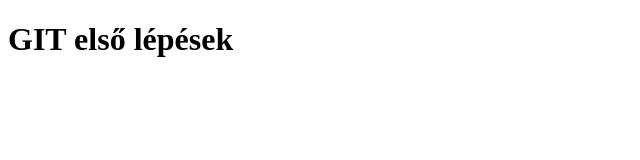
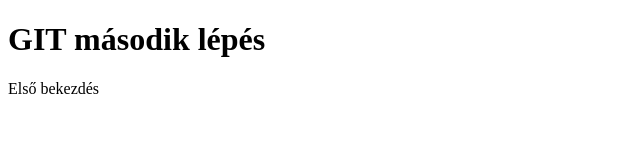
Before and after one commit to NBence0319/proba, a plain HTML site: page index.html in a window 1280 px wide. Shown: the whole page, without its empty margins (0-640 px from the left). Drawn offline with Linux system fonts and the light colour scheme.

Commit message:
modified:   index.html

```diff
--- a/index.html
+++ b/index.html
@@ -7,6 +7,7 @@
 <title>Git-próba</title>
 </head>
 <body>
-<h1>GIT első lépések</h1>
+<h1>GIT második lépés</h1>
+<p>Első bekezdés</p>
 </body>
 </html>
```
